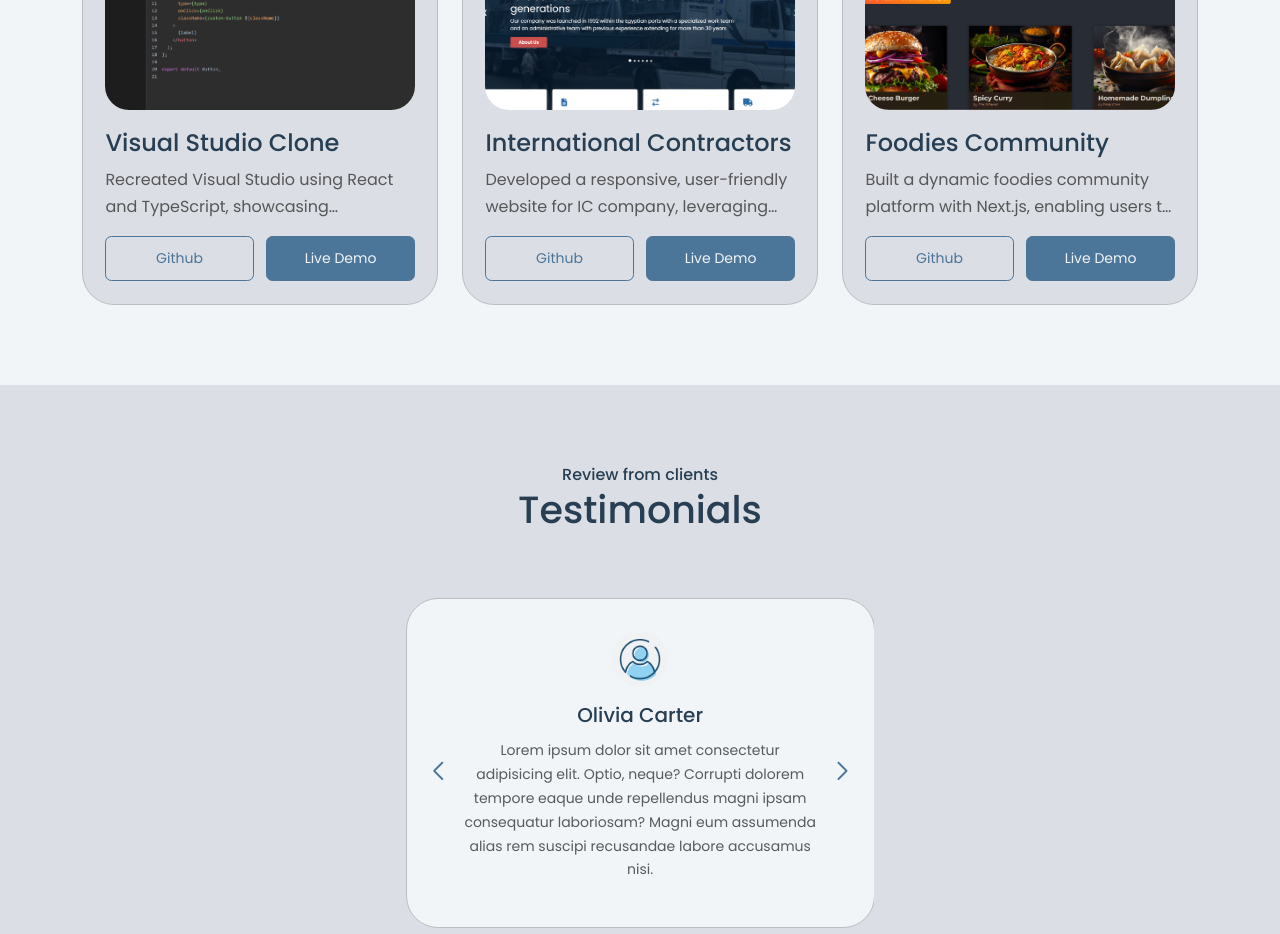
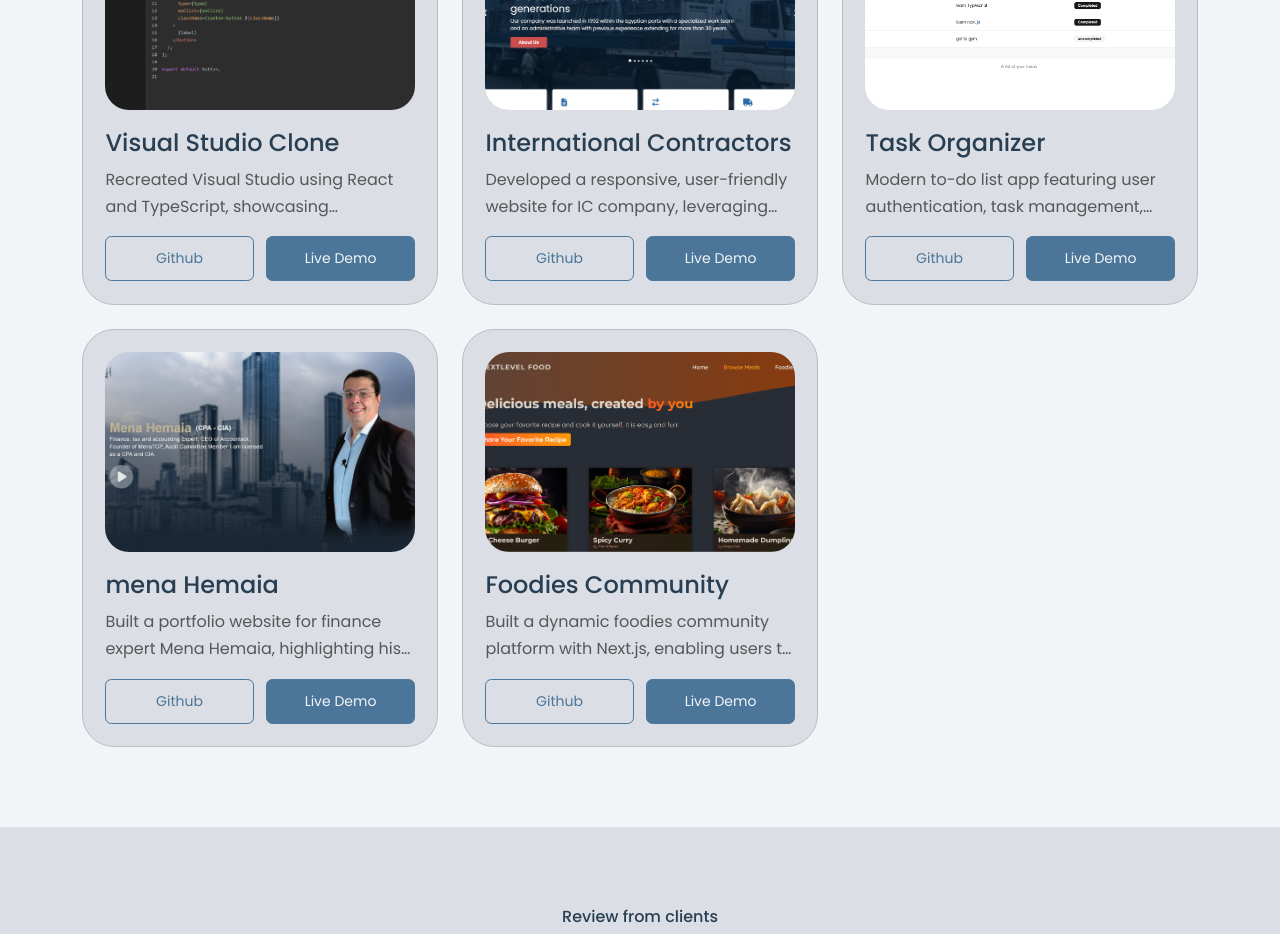
Before and after one commit to ErinyAnis/ErinyAnis-portfolio, a React (Vite) app: page / in a window 1280 px wide. Shown: the part 3240-4174 px from the top of the page. Built offline with nearby package versions, Linux system fonts and the light colour scheme.

Commit message:
add a project

```diff
--- a/src/components/portfolio/Portfolio.jsx
+++ b/src/components/portfolio/Portfolio.jsx
@@ -1,6 +1,8 @@
 import VS from "../../assets/projects/VS.png";
 import IC from "../../assets/projects/IC.png"
 import FOODIES from "../../assets/projects/foodies.png";
+import TASK_ORGANIZER from "../../assets/projects/task-organizer.png";
+import MINA_HEMAIA from "../../assets/projects/mena_hemaia.png";
 // import IMG_BG from "../../assets/projects-bg.jpg";
 
 import "./portfolio.css";
@@ -24,6 +26,22 @@ const data = [
   },
   {
     id: 3,
+    image: TASK_ORGANIZER,
+    title: "Task Organizer",
+    github: "https://github.com/ErinyAnis/TaskOrganizer.git",
+    demo: "https://task-organizer-mz5guymkb-eriny-s-projects.vercel.app",
+    description: "Modern to-do list app featuring user authentication, task management, and persistent storage. Built with Next.js, TypeScript, Tailwind CSS, Prisma, and ShadcnUI, it offers a responsive and intuitive interface to manage tasks efficiently across devices."
+  },
+  {
+    id: 4,
+    image: MINA_HEMAIA,
+    title: "mena Hemaia",
+    github: "https://github.com/ErinyAnis/MealsApp.git",
+    demo: "https://meals-app-weld-zeta.vercel.app/",
+    description: "Built a portfolio website for finance expert Mena Hemaia, highlighting his roles, qualifications, and commitment to financial education."
+  },
+  {
+    id: 5,
     image: FOODIES,
     title: "Foodies Community",
     github: "https://github.com/ErinyAnis/MealsApp.git",
--- a/src/components/portfolio/portfolio.css
+++ b/src/components/portfolio/portfolio.css
@@ -24,6 +24,12 @@
 .portfolio__item h3 {
     margin: 1.2rem 0 0.5rem;
     font-size: 24px;
+    display: -webkit-box;
+    -webkit-box-orient: vertical;
+    -webkit-line-clamp: 1;
+    overflow: hidden;
+    text-overflow: ellipsis;
+    line-clamp: 1;
 }
 
 .portfolio__item p {
```
Also changed, not shown: src/assets/projects/mena_hemaia.png (added), src/assets/projects/task-organizer.png (added).
